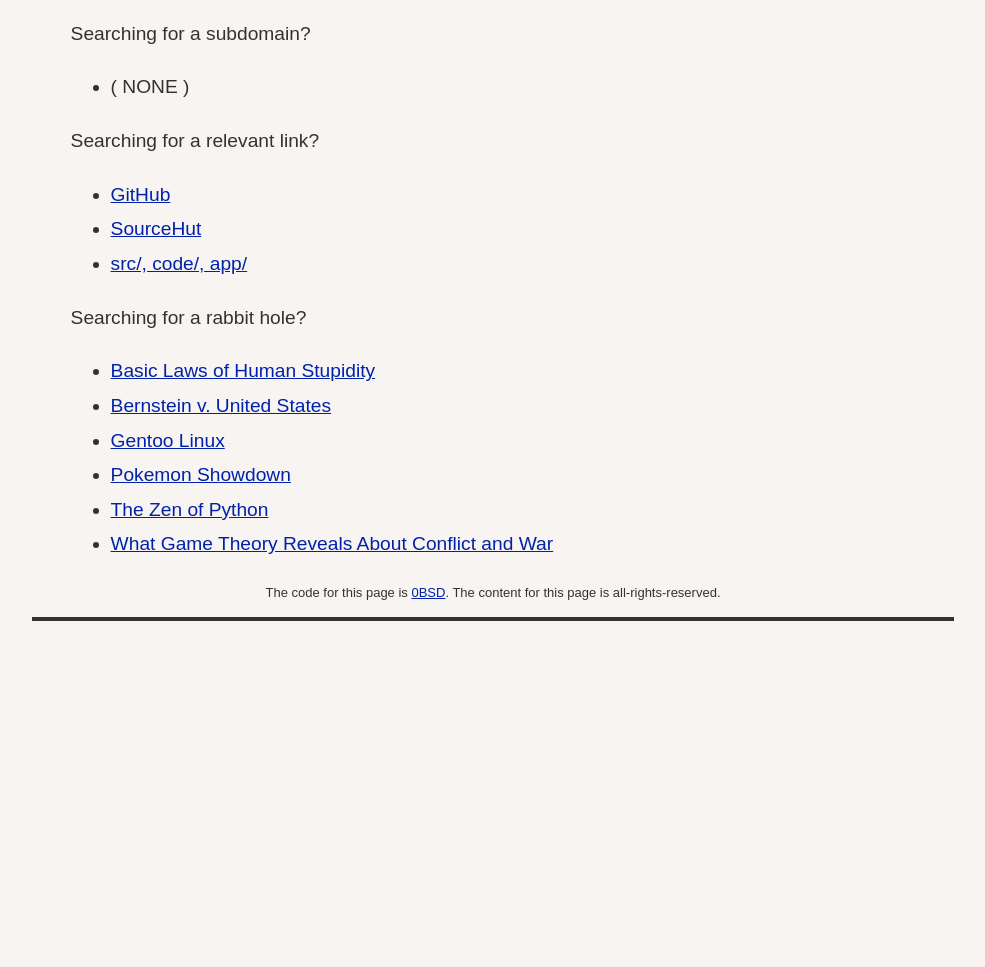
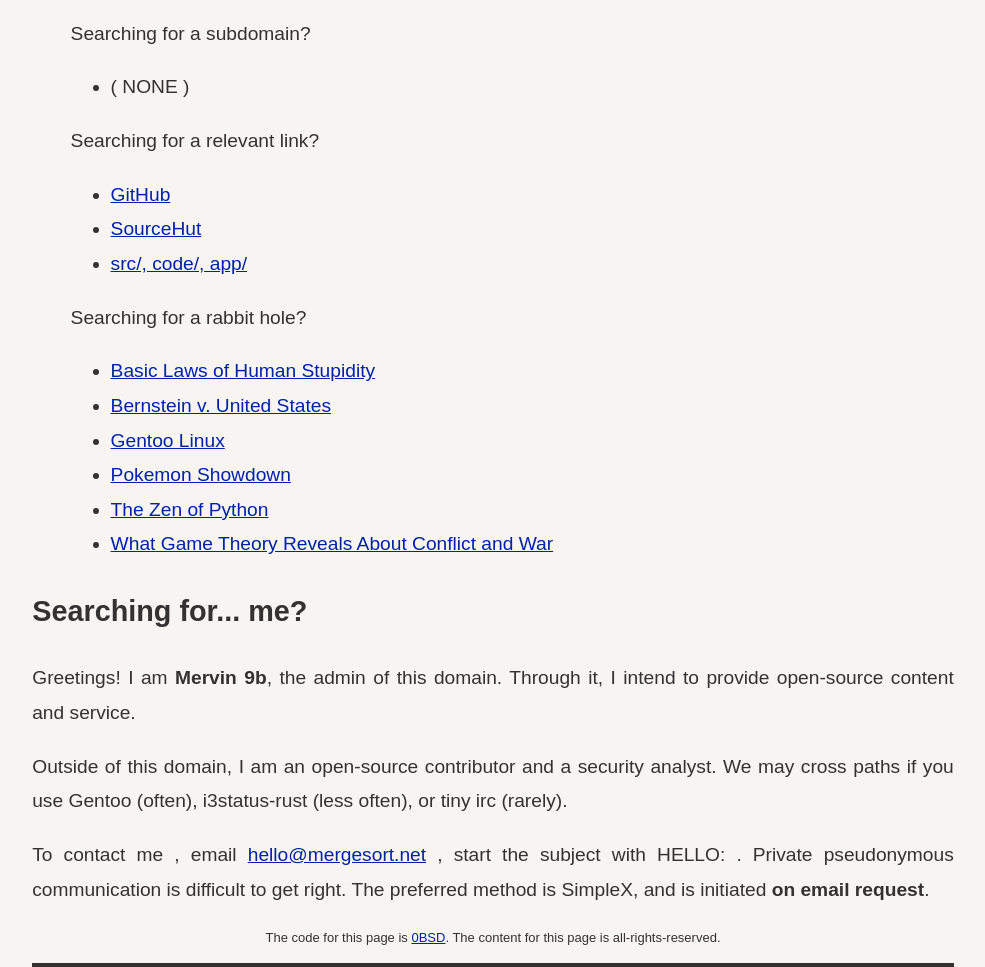
Before and after one commit to mervn/website, a plain HTML site: page index.html in a window 1280 px wide. Shown: the part 108-1075 px from the top of the page, without its empty margins (147-1132 px from the left). Before the commit the page ends 800 px from the top, so only its background shows below. Drawn offline with Linux system fonts and the light colour scheme.

Commit message:
feat: add main
Add <main>...</main> to *.html

This section contains the main-content and any element complementing it.
In this case, it an "About" and "About Me" equivalent.

```diff
--- a/index.html
+++ b/index.html
@@ -36,6 +36,20 @@
 		</ul>
 	</nav>
 
+	<main>
+		<h2>Searching for... me?</h2>
+		<p>Greetings! I am <strong>Mervin 9b</strong>, the admin of this
+		domain. Through it, I intend to provide open-source content and
+		service.</p>
+		<p>Outside of this domain, I am an open-source contributor and a
+		security analyst. We may cross paths if you use Gentoo (often),
+		i3status-rust (less often), or tiny irc (rarely).</p>
+		<p>To contact me , email <a href="mailto:hello@mergesort.net">hello@mergesort.net</a>
+		, start the subject with HELLO: . Private pseudonymous
+		communication is difficult to get right. The preferred method is
+		SimpleX, and is initiated <strong>on email request</strong>.</p>
+	</main>
+
 	<footer>
 		<p>The code for this page is <a href="https://opensource.org/license/0bsd">0BSD</a>.
 		The content for this page is all-rights-reserved.</p>
```
